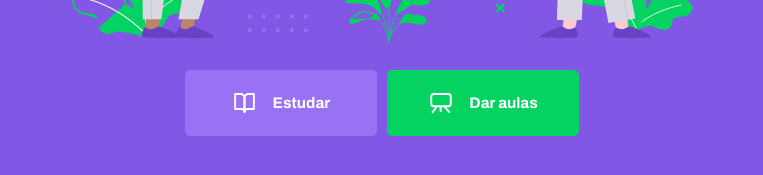
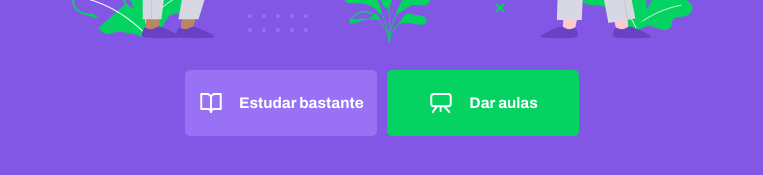
Before and after one commit to TalesBuzanello/nlw2, a plain HTML site: page index.html in a window 1280 px wide. Shown: the part 567-742 px from the top of the page, without its empty margins (258-1021 px from the left). Drawn offline with Linux system fonts and the light colour scheme.

Commit message:
mudanca1

```diff
--- a/index.html
+++ b/index.html
@@ -21,7 +21,7 @@
         <div class="buttons-container">
             <a class="study" href="/study.html">
                 <img src="/images/icons/study.svg" alt="Estudar">
-                Estudar
+                Estudar bastante
             </a>
             <a class="give-classes" href="/give-classes.html">
                 <img src="/images/icons/give-classes.svg" alt="Dar aulas">
```
